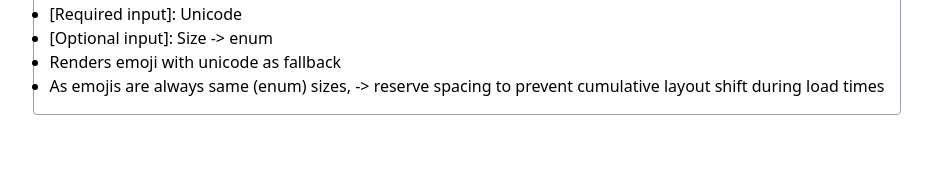
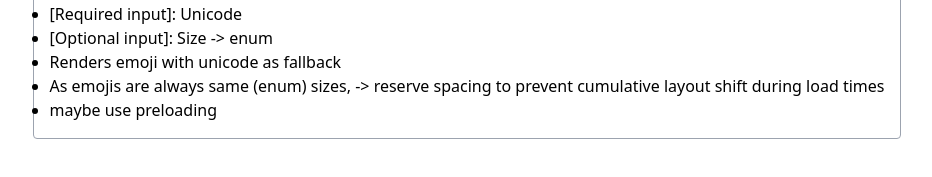
Before and after one commit to jonasschultheiss/emojify-poc, a plain HTML site: page index.html in a window 1280 px wide. Shown: the part 1245-1422 px from the top of the page, without its empty margins (173-1105 px from the left). Drawn offline with nearby package versions, Linux system fonts and the light colour scheme.

Commit message:
preloading

```diff
--- a/index.html
+++ b/index.html
@@ -85,6 +85,7 @@
               As emojis are always same (enum) sizes, -> reserve spacing to prevent cumulative layout shift during load
               times
             </li>
+            <li>maybe use preloading</li>
           </ol>
         </li>
       </ol>
```
